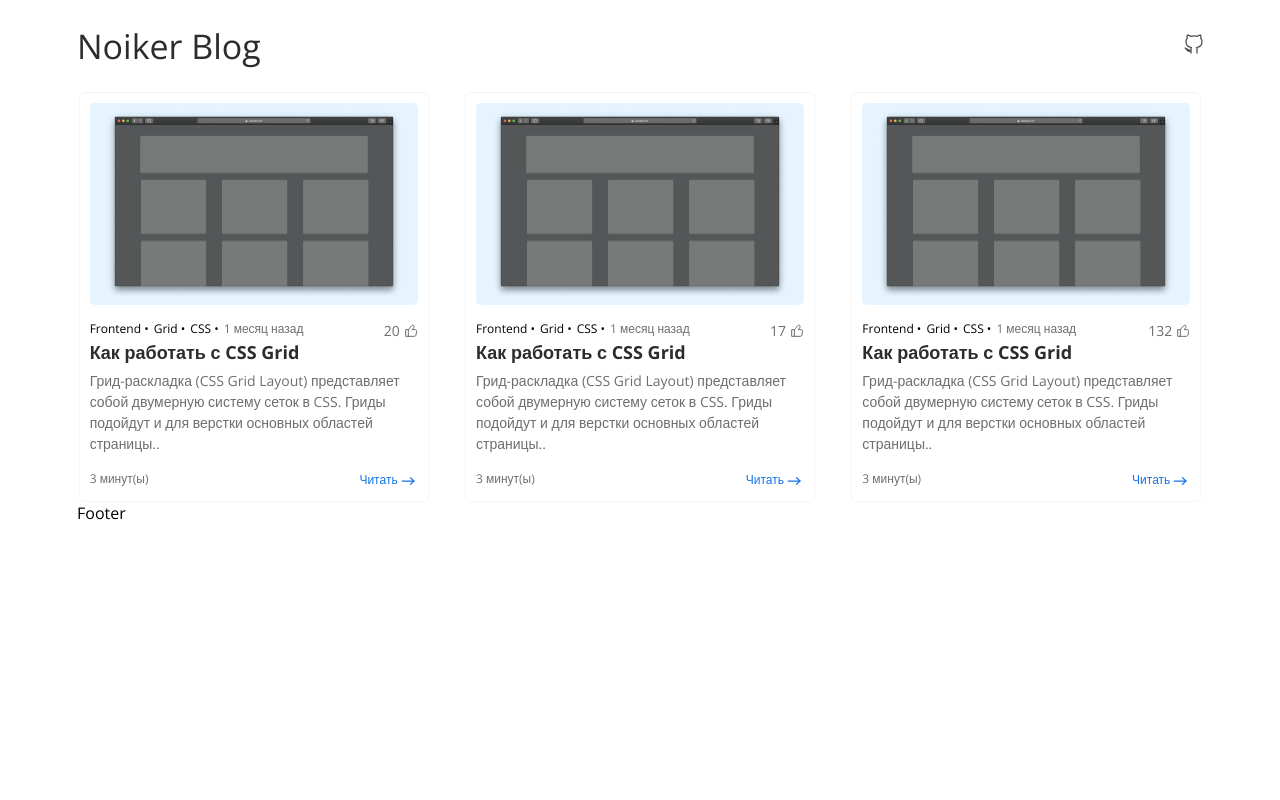
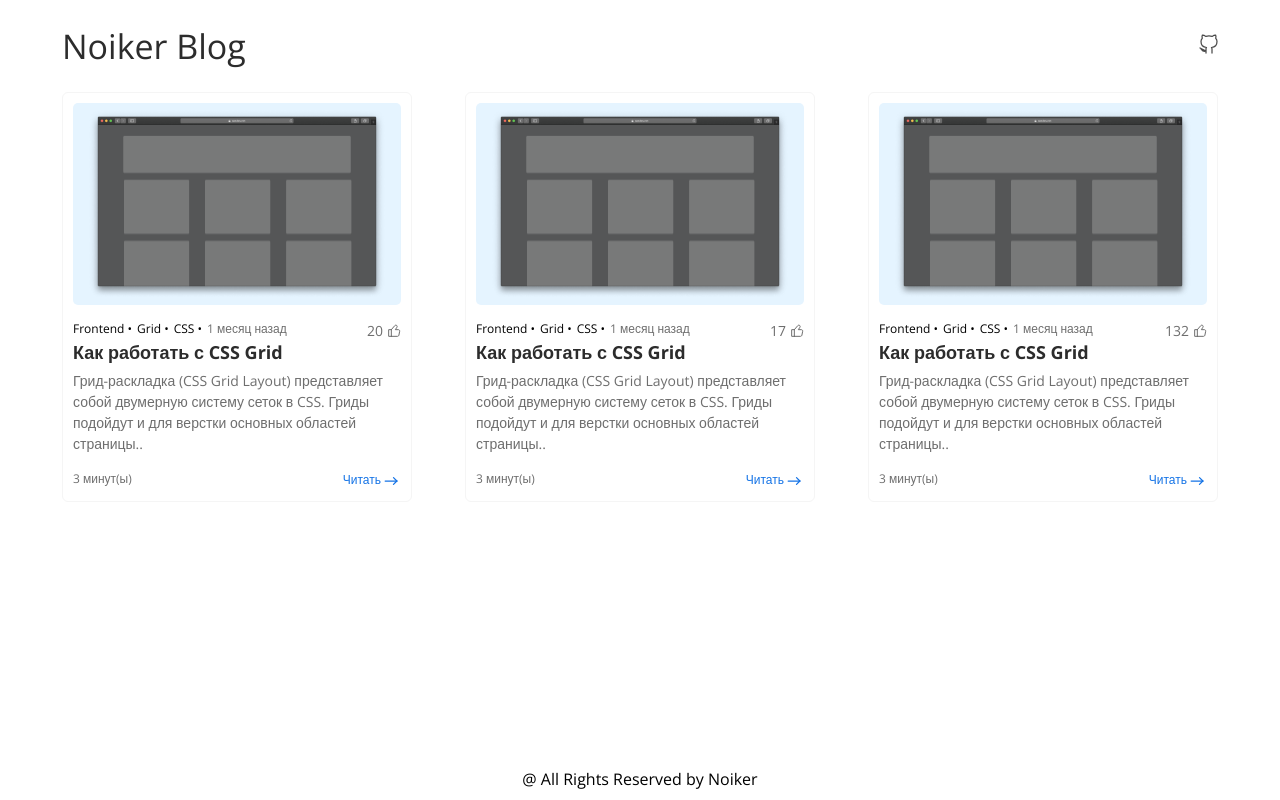
Before and after one commit to Noiker-ux/Next-Blog, a Next.js app: page / in a window 1280 px wide. Built offline with nearby package versions, Linux system fonts and the light colour scheme; no server answers.

Commit message:
Update Grid

```diff
--- a/app/(site)/page.tsx
+++ b/app/(site)/page.tsx
@@ -1,5 +1,4 @@
 import { Card } from '@/components';
-import { Header } from '../components/Header/Header';
 import { CardList } from '@/components/CardList/CardList';
 
 export default function Home(): JSX.Element {
--- /dev/null
+++ b/app/components/Footer/Footer.module.css
@@ -0,0 +1,7 @@
+.footerHeadling {
+	color: var(--white-color);
+}
+.footer {
+	padding: 10px 0;
+	text-align: center;
+}
--- /dev/null
+++ b/app/components/Footer/Footer.props.ts
@@ -0,0 +1,4 @@
+import { DetailedHTMLProps, HTMLAttributes } from 'react';
+
+export default interface IFooterProps
+	extends DetailedHTMLProps<HTMLAttributes<HTMLDivElement>, HTMLDivElement> {}
--- a/app/components/Footer/Footer.tsx
+++ b/app/components/Footer/Footer.tsx
@@ -1,3 +1,11 @@
-export const Footer = (): JSX.Element => {
-	return <footer>Footer</footer>;
+import classNames from 'classnames';
+import style from './Footer.module.css';
+import IFooterProps from './Footer.props';
+
+export const Footer = ({ className, ...props }: IFooterProps): JSX.Element => {
+	return (
+		<footer className={classNames(style.footer, className)} {...props}>
+			<div className={style.copyright}>@ All Rights Reserved by Noiker</div>
+		</footer>
+	);
 };
--- a/app/components/Header/Header.module.css
+++ b/app/components/Header/Header.module.css
@@ -3,6 +3,7 @@
 	display: flex;
 	justify-content: space-between;
 	align-items: center;
+	grid-area: header;
 }
 
 .light {
--- a/app/layout.module.css
+++ b/app/layout.module.css
@@ -1,5 +1,20 @@
 .container {
-	max-width: 1156px;
+	display: grid;
+	min-height: 100vh;
 	padding: 0 15px;
-	margin: 0 auto;
+	grid-template-rows: auto 1fr auto;
+	grid-template-columns: auto minmax(320px, 1156px) auto;
+	grid-template-areas:
+		'. header .'
+		'. body .'
+		'footer footer footer';
 }
+.header {
+	grid-area: header;
+}
+.body {
+	grid-area: body;
+}
+.footer {
+	grid-area: footer;
+}
--- a/app/layout.tsx
+++ b/app/layout.tsx
@@ -22,9 +22,9 @@ export default function RootLayout({
 		<html lang='ru'>
 			<body className={inter.className}>
 				<div className={style.container}>
-					<Header />
-					{children}
-					<Footer />
+					<Header className={style.header} />
+					<div className={style.body}>{children}</div>
+					<Footer className={style.footer} />
 				</div>
 			</body>
 		</html>
--- a/components/CardList/CardList.module.css
+++ b/components/CardList/CardList.module.css
@@ -1,21 +1,12 @@
 .cardList {
 	display: grid;
-	grid-template-columns: repeat(3, 1fr);
-	grid-template-rows: auto;
-
-	gap: 33px;
-	justify-items: center;
+	grid-template-columns: repeat(auto-fill, 350px);
+	justify-content: space-between;
+	row-gap: 33px;
 }
 
-@media (max-width: 1125px) {
+@media (max-width: 1100px) {
 	.cardList {
-		grid-template-columns: repeat(2, 1fr);
-		justify-items: start;
+		justify-content: space-around;
 	}
 }
-@media (max-width: 720px) {
-	.cardList {
-		grid-template-columns: 1fr;
-		justify-items: center;
-	}
-}
```
